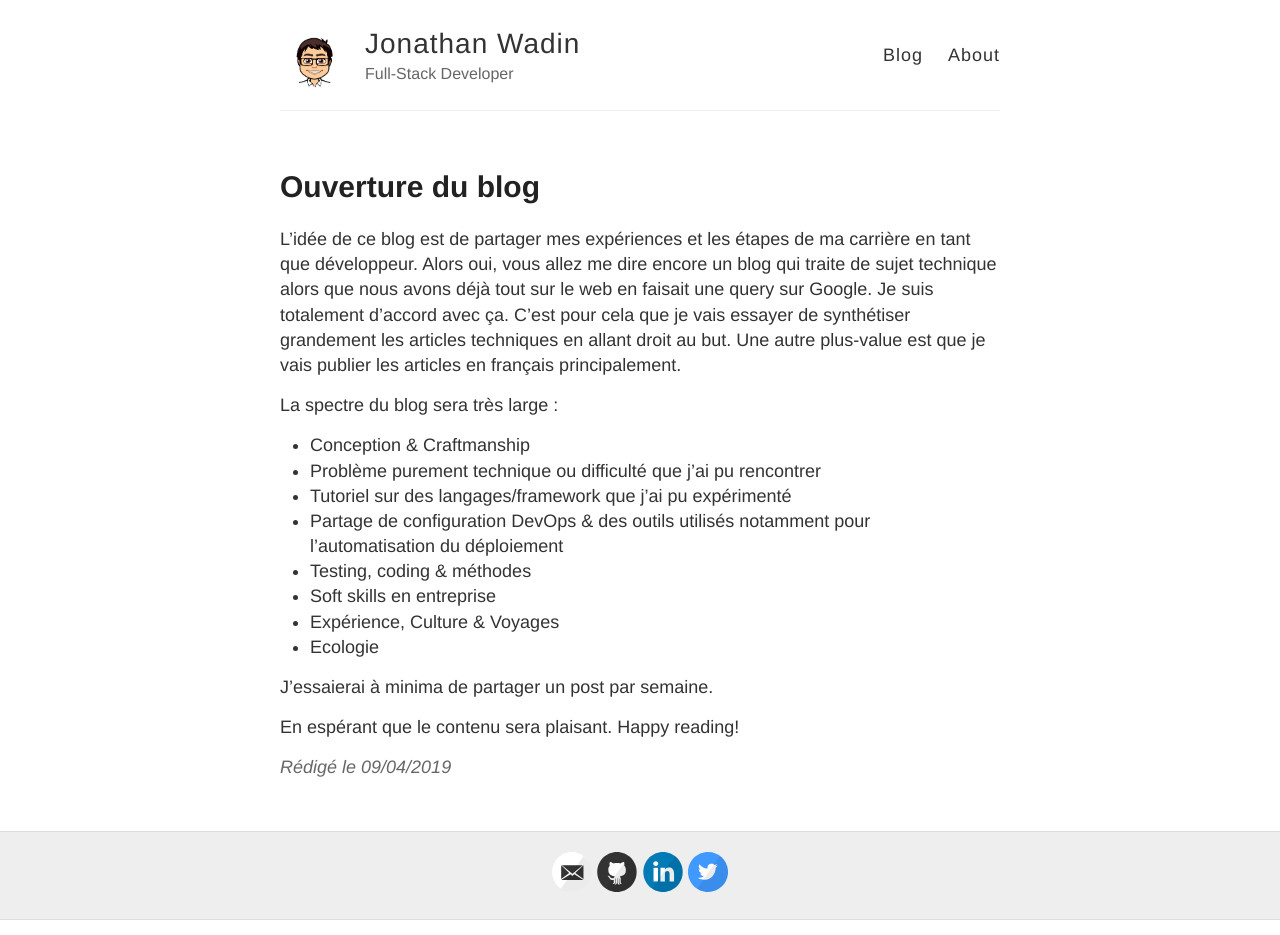
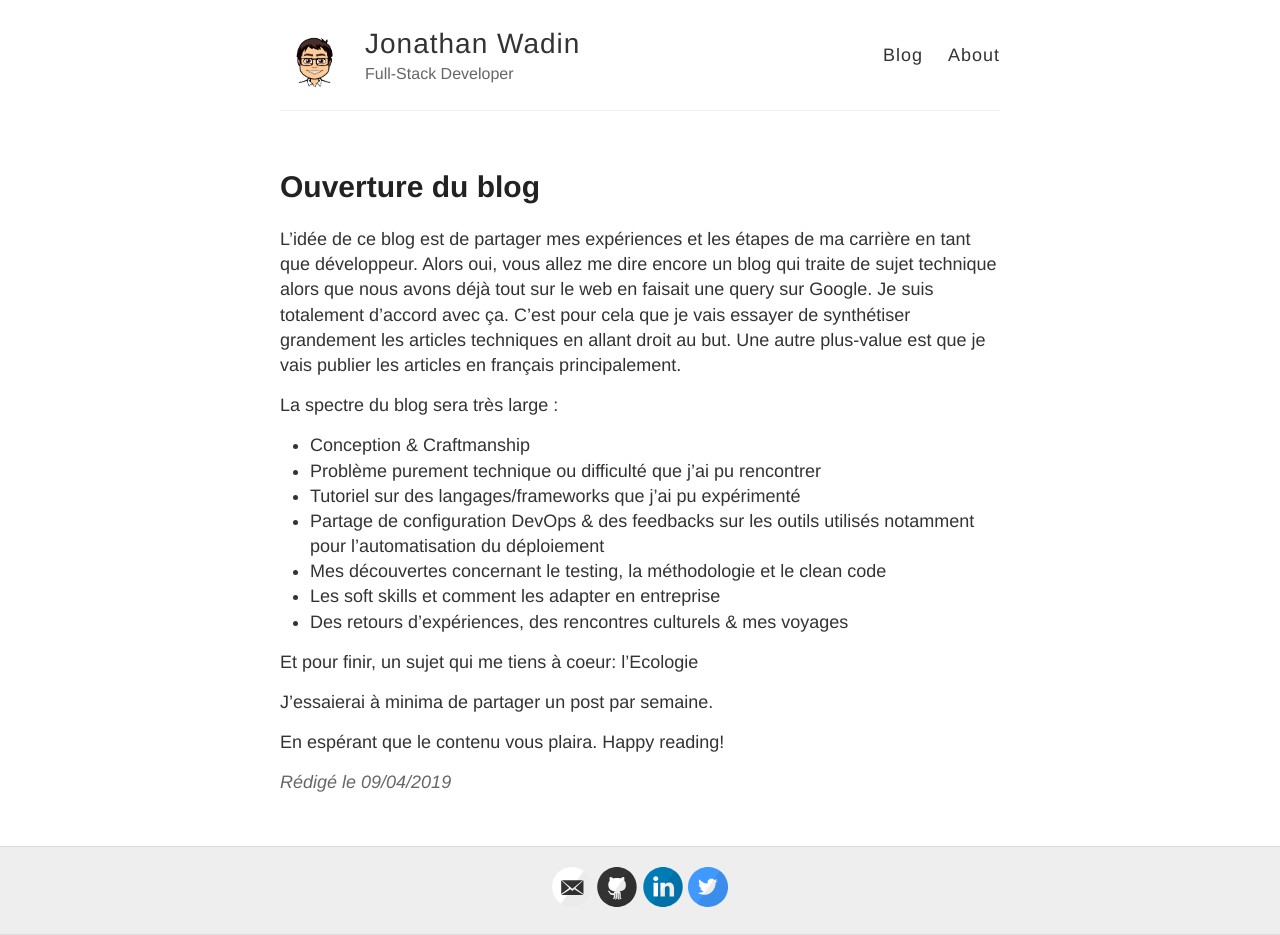
Before and after one commit to wadinj/wadinj.github.io, a Jekyll site: the page built from _posts/2019-4-9-Ouverture-blog.md, in a window 1280 px wide. Built offline with Jekyll 4.4.1, drawn with Linux system fonts in a browser that asks for light colours; comment, search, counter and statistics services are not loaded.

Commit message:
(fix) structure of opening post

```diff
--- a/_posts/2019-4-9-Ouverture-blog.md
+++ b/_posts/2019-4-9-Ouverture-blog.md
@@ -12,14 +12,15 @@ La spectre du blog sera très large :
 
 - Conception & Craftmanship
 - Problème purement technique ou difficulté que j'ai pu rencontrer
-- Tutoriel sur des langages/framework que j'ai pu expérimenté
-- Partage de configuration DevOps & des outils utilisés notamment pour l'automatisation du déploiement
-- Testing, coding & méthodes
-- Soft skills en entreprise
-- Expérience, Culture & Voyages
-- Ecologie
+- Tutoriel sur des langages/frameworks que j'ai pu expérimenté
+- Partage de configuration DevOps & des feedbacks sur les outils utilisés notamment pour l'automatisation du déploiement
+- Mes découvertes concernant le testing, la méthodologie et le clean code
+- Les soft skills et comment les adapter en entreprise
+- Des retours d'expériences, des rencontres culturels & mes voyages
+
+Et pour finir, un sujet qui me tiens à coeur: l'Ecologie
 
 J'essaierai à minima de partager un post par semaine.
 
-En espérant que le contenu sera plaisant.
+En espérant que le contenu vous plaira.
 Happy reading!
```
